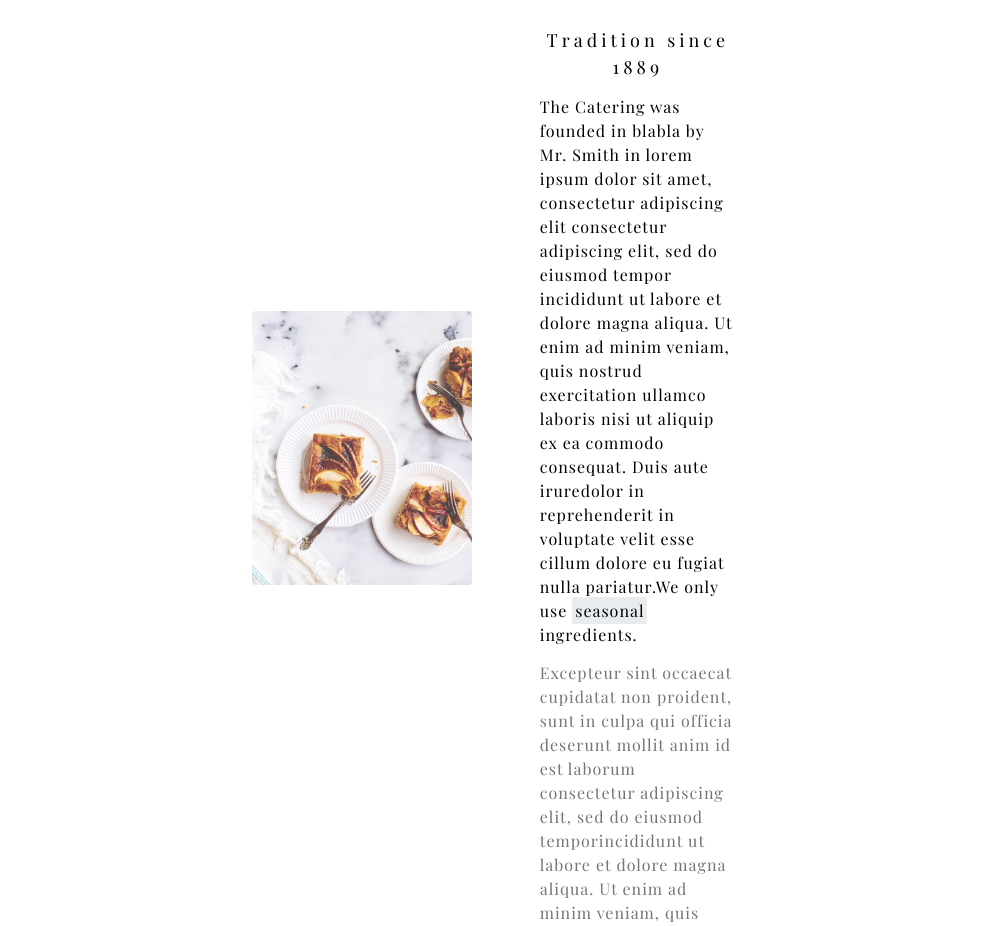
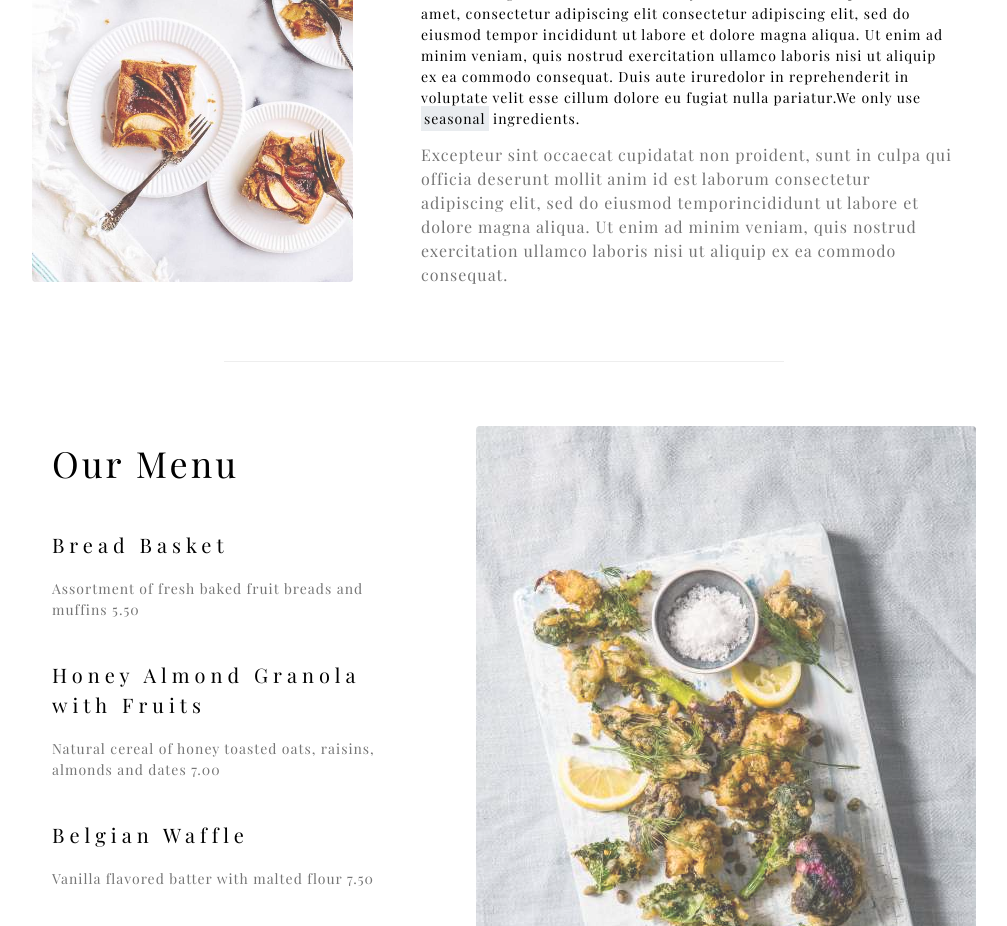
Before and after one commit to Jesie007/gourmet-catering, a plain HTML site: page index.html in a window 1280 px wide. Shown: the part 739-1665 px from the top of the page, without its empty margins (136-1143 px from the left). Drawn offline with nearby package versions, Linux system fonts and the light colour scheme; a web font is replaced by a local one.

Commit message:
changes in style.css

```diff
--- a/style.css
+++ b/style.css
@@ -42,9 +42,9 @@ body {
   display: inline-block;
   color: #000;
 }
+
 .btn:hover {
   padding: 1rem;
-  /* background-color: #adb5bd; */
   background-color: #ccc;
   margin-left: 1rem;
 }
@@ -71,47 +71,47 @@ body {
   font-family: "Playfair Display";
   letter-spacing: 0.5rem;
   position: absolute;
-  top: 90%;
-  left: 7%;
+  top: 42rem;
+  left: 12rem;
 }
 
 #about {
-  width: 100vw;
-  height: auto;
-  padding: 6.4rem 38.8rem;
+  width: 120rem;
+  padding: 3.2rem 12.8rem;
+  margin: 3.2rem auto;
   display: flex;
   justify-content: center;
+  align-items: center;
   gap: 4.8rem;
-  align-items: center;
 }
 
 .about__img--container {
+  flex: 0.6;
 }
 
 .about__img {
   max-width: 100%;
-  height: auto;
   opacity: 0.75;
   border-radius: 0.4rem;
 }
 
 .about__text--container {
-  width: 45vw;
+  flex: 1;
   text-align: center;
   padding: 1rem 2rem;
 }
 
 .about__text--title {
-  font-size: 3.6rem;
+  font-size: 3rem;
   font-family: "Playfair Display";
   font-weight: 400;
   letter-spacing: 0.3rem;
-  margin-bottom: 4rem;
+  margin-bottom: 2rem;
   line-height: 1.5;
 }
 
 .about__text--sub {
-  font-size: 1.8rem;
+  font-size: 1.6rem;
   font-family: "Playfair Display";
   font-weight: 400;
   letter-spacing: 0.4rem;
@@ -121,7 +121,7 @@ body {
 
 .about__text--context {
   font-family: "Playfair Display";
-  font-size: 1.6rem;
+  font-size: 1.4rem;
   font-weight: 400;
   margin-bottom: 1.4rem;
   line-height: 1.5;
@@ -153,25 +153,26 @@ hr {
 }
 
 #menu {
-  width: 100vw;
-  height: auto;
-  padding: 6.4rem 38.8rem;
+  width: 120rem;
+  padding: 3.2rem 12.8rem;
+  margin: 3.2rem auto;
   display: flex;
   justify-content: center;
   gap: 4.8rem;
-  /* background-color: red; */
-  /* align-items: center; */
+}
+
+.menu__img--container {
+  flex: 0.6;
 }
 
 .menu__img {
-  max-width: 100%;
-  height: auto;
   opacity: 0.75;
   border-radius: 0.4rem;
 }
 
 .menu__text--container {
   padding: 1rem 2rem;
+  flex: 1;
 }
 
 .menu__text--title {
@@ -204,9 +205,8 @@ hr {
 }
 
 #contact {
-  width: 100vw;
-  height: auto;
-  padding: 6.4rem 38.8rem;
+  width: 120rem;
+  padding: 3.2rem 12.8rem;
   display: flex;
   flex-direction: column;
   /* justify-content: center; */
```
